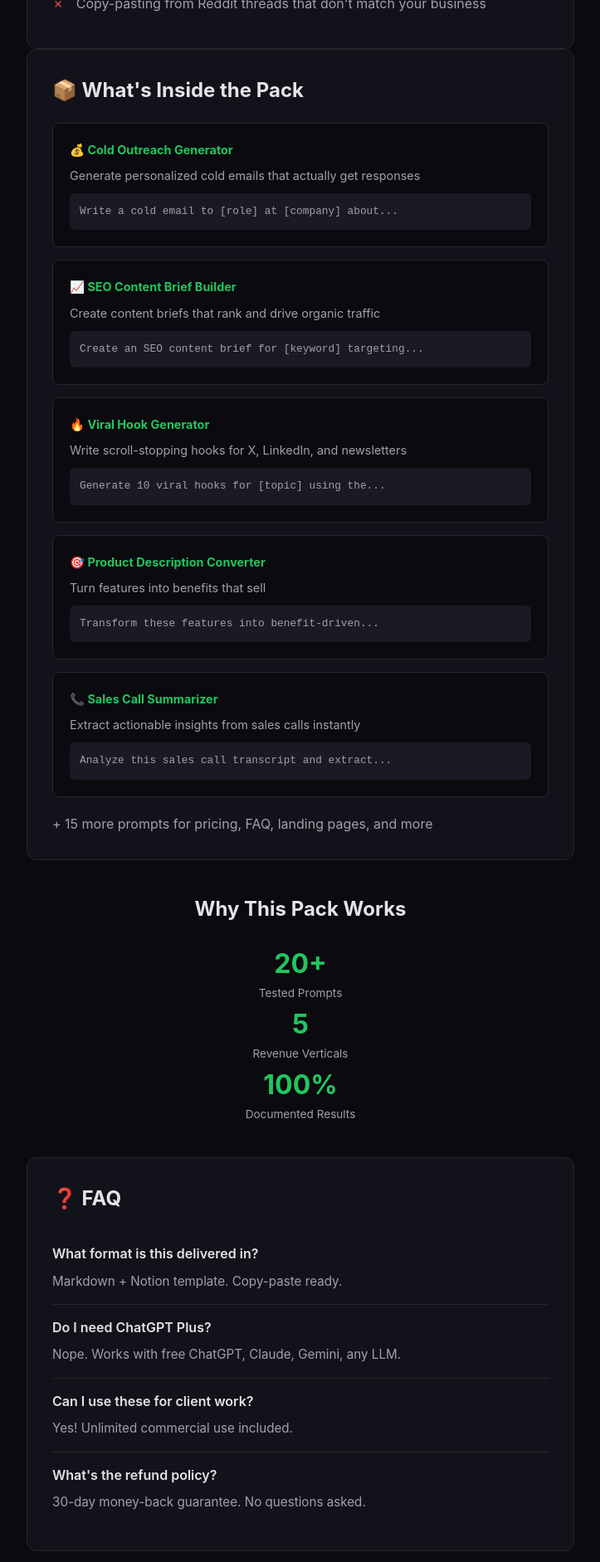
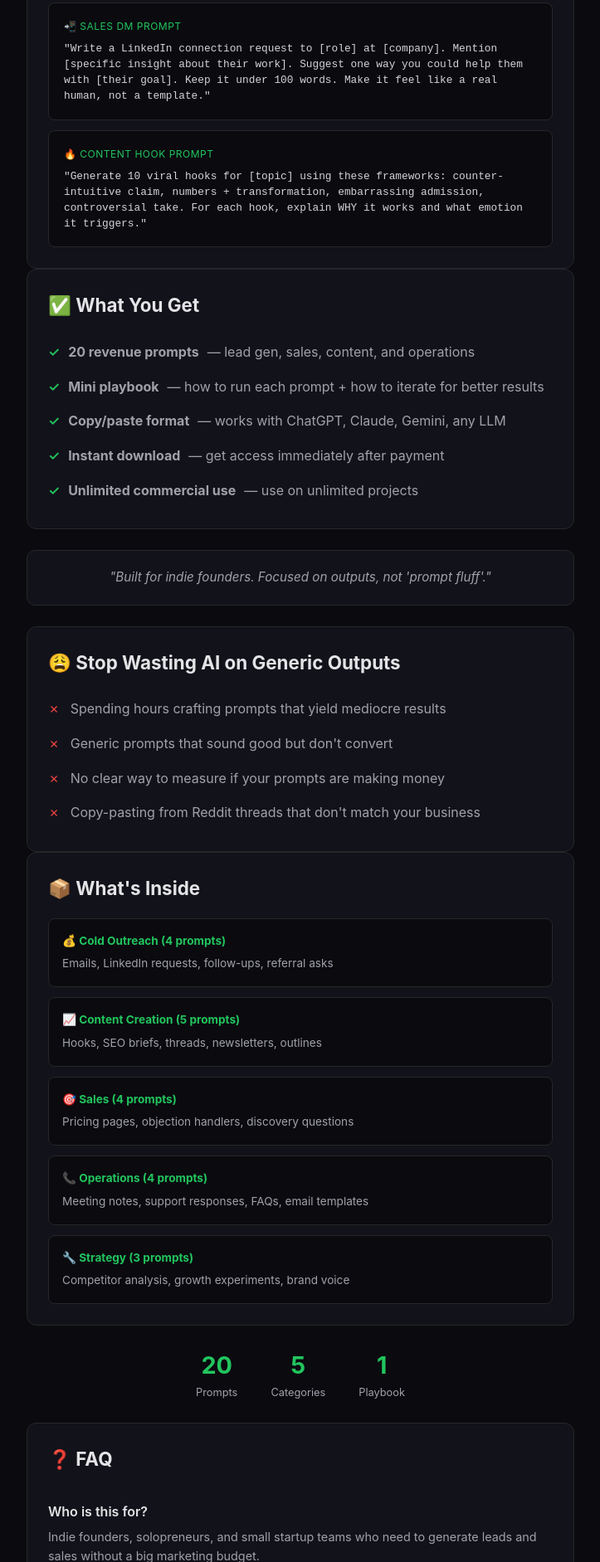
Before and after one commit to evaolennikov-blip/revenue-prompts, a plain HTML site: page index.html in a window 1280 px wide. Shown: the part 917-2800 px from the top of the page at 83% size, without its empty margins (278-1001 px from the left). Drawn offline with Linux system fonts and the light colour scheme.

Commit message:
Landing page V2 - conversion improvements
- Added specific subheadline with benefit
- Instant download badge
- 3 real prompt previews (lead gen, sales DM, content hook)
- What you get bullets
- Updated FAQ with who is this for/not for
- Refund guarantee line
- CTA: Get Instant Access ()
- Credibility line instead of false claims
- Updated Stripe payment link

```diff
--- a/index.html
+++ b/index.html
@@ -3,8 +3,8 @@
 <head>
     <meta charset="UTF-8">
     <meta name="viewport" content="width=device-width, initial-scale=1.0">
-    <title>Revenue Prompts — AI Prompts That Make You Money</title>
-    <meta name="description" content="Tested AI prompts that generate leads, close sales, and create content that converts. $29 early access.">
+    <title>Revenue Prompts — 20 AI Prompts to Generate Leads & Sales</title>
+    <meta name="description" content="20 tested prompts + mini playbook to generate leads, sales, and content in 30 minutes. $29 one-time.">
     <style>
         * { margin: 0; padding: 0; box-sizing: border-box; }
         :root {
@@ -19,56 +19,72 @@
         body { font-family: -apple-system, BlinkMacSystemFont, 'Segoe UI', Roboto, sans-serif; background: var(--bg); color: var(--text); line-height: 1.6; }
         .container { max-width: 700px; margin: 0 auto; padding: 0 20px; }
 
-        header { padding: 60px 0 40px; text-align: center; }
-        .badge { display: inline-block; background: rgba(34, 197, 94, 0.1); color: var(--accent); padding: 6px 14px; border-radius: 20px; font-size: 0.85rem; font-weight: 500; margin-bottom: 20px; border: 1px solid rgba(34, 197, 94, 0.2); }
-        h1 { font-size: 2.5rem; font-weight: 700; margin-bottom: 15px; line-height: 1.2; }
+        header { padding: 50px 0 30px; text-align: center; }
+        .badge { display: inline-block; background: rgba(34, 197, 94, 0.1); color: var(--accent); padding: 6px 14px; border-radius: 20px; font-size: 0.8rem; font-weight: 500; margin-bottom: 15px; border: 1px solid rgba(34, 197, 94, 0.2); }
+        .badge-inline { display: inline-flex; align-items: center; gap: 6px; background: rgba(34, 197, 94, 0.1); color: var(--accent); padding: 4px 10px; border-radius: 6px; font-size: 0.75rem; font-weight: 500; border: 1px solid rgba(34, 197, 94, 0.2); }
+        h1 { font-size: 2.5rem; font-weight: 700; margin-bottom: 10px; line-height: 1.2; }
         h1 span { color: var(--accent); }
-        .tagline { font-size: 1.2rem; color: var(--text-muted); max-width: 500px; margin: 0 auto; }
+        .tagline { font-size: 1.15rem; color: var(--text-muted); max-width: 520px; margin: 0 auto 25px; line-height: 1.5; }
 
-        .hero-card { background: var(--bg-card); border: 1px solid var(--border); border-radius: 16px; padding: 40px; margin: 40px 0; text-align: center; }
-        .price { font-size: 3rem; font-weight: 700; color: var(--text); }
+        .hero-card { background: var(--bg-card); border: 1px solid var(--border); border-radius: 16px; padding: 35px; margin: 30px 0; text-align: center; }
+        .price { font-size: 2.8rem; font-weight: 700; color: var(--text); }
         .price span { font-size: 1rem; color: var(--text-muted); font-weight: 400; }
-        .price-old { font-size: 1.5rem; color: var(--text-muted); text-decoration: line-through; margin-right: 10px; }
+        .price-old { font-size: 1.4rem; color: var(--text-muted); text-decoration: line-through; margin-right: 10px; }
 
         .btn { display: inline-block; background: var(--accent); color: #000; padding: 16px 40px; border-radius: 10px; text-decoration: none; font-weight: 600; font-size: 1.1rem; transition: all 0.2s; border: none; cursor: pointer; }
-        .btn:hover { background: var(--accent-hover); transform: translateY(-2px); }
+        .btn:hover { background: var(--accent-hover); transform: translateY(-2px); box-shadow: 0 8px 25px rgba(34, 197, 94, 0.3); }
         .btn-full { width: 100%; }
 
-        .guarantee { color: var(--text-muted); font-size: 0.9rem; margin-top: 15px; }
+        .guarantee { color: var(--text-muted); font-size: 0.85rem; margin-top: 12px; }
+        .guarantee-highlight { color: var(--accent); font-weight: 500; }
 
-        section { padding: 40px 0; }
-        h2 { font-size: 1.5rem; margin-bottom: 20px; }
+        section { padding: 35px 0; }
+        h2 { font-size: 1.4rem; margin-bottom: 18px; }
 
-        .problem { background: var(--bg-card); border: 1px solid var(--border); border-radius: 12px; padding: 30px; }
+        .preview-section { background: var(--bg-card); border: 1px solid var(--border); border-radius: 12px; padding: 25px; }
+        .preview-item { background: var(--bg); border: 1px solid var(--border); border-radius: 8px; padding: 18px; margin-bottom: 12px; }
+        .preview-item:last-child { margin-bottom: 0; }
+        .preview-label { font-size: 0.75rem; color: var(--accent); text-transform: uppercase; letter-spacing: 0.5px; margin-bottom: 8px; }
+        .preview-prompt { font-family: monospace; font-size: 0.8rem; color: #d4d4d8; line-height: 1.5; }
+
+        .what-you-get { background: var(--bg-card); border: 1px solid var(--border); border-radius: 12px; padding: 25px; }
+        .what-you-get ul { list-style: none; }
+        .what-you-get li { padding: 8px 0; color: var(--text-muted); display: flex; align-items: flex-start; gap: 10px; }
+        .what-you-get li::before { content: "✓"; color: var(--accent); font-weight: 600; }
+
+        .problem { background: var(--bg-card); border: 1px solid var(--border); border-radius: 12px; padding: 25px; }
         .problem ul { list-style: none; }
-        .problem li { padding: 10px 0; color: var(--text-muted); }
-        .problem li::before { content: "✗ "; color: #ef4444; margin-right: 10px; }
+        .problem li { padding: 8px 0; color: var(--text-muted); }
+        .problem li::before { content: "✗ "; color: #ef4444; margin-right: 8px; }
 
-        .whats-inside { background: var(--bg-card); border: 1px solid var(--border); border-radius: 12px; padding: 30px; }
-        .prompt-list { display: grid; gap: 15px; }
-        .prompt-item { background: var(--bg); border: 1px solid var(--border); border-radius: 8px; padding: 20px; }
-        .prompt-item h4 { color: var(--accent); font-size: 0.9rem; margin-bottom: 8px; }
-        .prompt-item p { color: var(--text-muted); font-size: 0.9rem; }
-        .prompt-preview { background: #1a1a24; padding: 12px; border-radius: 6px; font-family: monospace; font-size: 0.8rem; color: #a1a1aa; margin-top: 10px; white-space: pre-wrap; overflow: hidden; max-height: 60px; }
+        .whats-inside { background: var(--bg-card); border: 1px solid var(--border); border-radius: 12px; padding: 25px; }
+        .prompt-list { display: grid; gap: 12px; }
+        .prompt-item { background: var(--bg); border: 1px solid var(--border); border-radius: 8px; padding: 16px; }
+        .prompt-item h4 { color: var(--accent); font-size: 0.85rem; margin-bottom: 6px; }
+        .prompt-item p { color: var(--text-muted); font-size: 0.85rem; }
 
-        .social-proof { text-align: center; padding: 30 }
-        .statspx; { display: flex; justify-content: center; gap: 40px; flex-wrap: wrap; }
+        .social-proof { text-align: center; padding: 25px 0; }
+        .stats { display: flex; justify-content: center; gap: 40px; flex-wrap: wrap; }
         .stat { text-align: center; }
-        .stat-num { font-size: 2rem; font-weight: 700; color: var(--accent); }
-        .stat-label { font-size: 0.85rem; color: var(--text-muted); }
+        .stat-num { font-size: 1.8rem; font-weight: 700; color: var(--accent); }
+        .stat-label { font-size: 0.8rem; color: var(--text-muted); }
 
-        .faq { background: var(--bg-card); border: 1px solid var(--border); border-radius: 12px; padding: 30px; }
+        .credibility { background: var(--bg-card); border: 1px solid var(--border); border-radius: 10px; padding: 20px; text-align: center; margin: 25px 0; }
+        .credibility p { color: var(--text-muted); font-size: 0.95rem; font-style: italic; }
+
+        .faq { background: var(--bg-card); border: 1px solid var(--border); border-radius: 12px; padding: 25px; }
         .faq-item { padding: 15px 0; border-bottom: 1px solid var(--border); }
         .faq-item:last-child { border-bottom: none; }
-        .faq-q { font-weight: 600; margin-bottom: 8px; }
-        .faq-a { color: var(--text-muted); font-size: 0.95rem; }
+        .faq-q { font-weight: 600; margin-bottom: 6px; }
+        .faq-a { color: var(--text-muted); font-size: 0.9rem; }
 
-        footer { text-align: center; padding: 40px 0; color: var(--text-muted); font-size: 0.85rem; }
+        footer { text-align: center; padding: 30px 0; color: var(--text-muted); font-size: 0.8rem; }
 
         @media (max-width: 600px) {
             h1 { font-size: 1.8rem; }
             .hero-card { padding: 25px; }
             .price { font-size: 2.2rem; }
+            .stats { gap: 25px; }
         }
     </style>
 </head>
@@ -77,14 +93,50 @@
         <header>
             <div class="badge">🚀 Early Access — Limited Time</div>
             <h1>Revenue<span>Prompts</span></h1>
-            <p class="tagline">AI prompts that generate leads, close sales, and create content that converts. Tested. Documented. Profitable.</p>
+            <p class="tagline">20 tested prompts + mini playbook to generate leads, sales, and content in 30 minutes.</p>
+            <div class="badge-inline">⚡ Instant Download</div>
         </header>
 
         <div class="hero-card">
             <div><span class="price-old">$59</span><span class="price">$29 <span>one-time</span></span></div>
-            <p style="color: var(--text-muted); margin: 15px 0;">20 Premium Revenue-Generating Prompts</p>
-            <a href="https://buy.stripe.com/3cIcN602H4yP4E438S4Rq04" class="btn btn-full" target="_blank">Get Instant Access</a>
-            <p class="guarantee">🔒 Secure checkout • Instant download • 30-day money-back</p>
+            <p style="color: var(--text-muted); margin: 12px 0 20px;">20 Premium Revenue-Generating Prompts + Playbook</p>
+            <a href="https://buy.stripe.com/eVq4gA7v92qH1rSaBk4Rq05" class="btn btn-full" target="_blank">Get Instant Access ($29)</a>
+            <p class="guarantee"><span class="guarantee-highlight">🔒 Secure checkout via Stripe</span> • Instant download</p>
+            <p class="guarantee">If you don't find at least 3 prompts you'll reuse, email within 7 days for a full refund.</p>
+        </div>
+
+        <section class="preview-section">
+            <h2>👀 Preview (3 of 20)</h2>
+
+            <div class="preview-item">
+                <div class="preview-label">💰 Lead Gen Prompt</div>
+                <div class="preview-prompt">"Write a personalized cold email to a [role] at [company]. Focus on their specific pain point: [pain point]. Include one relevant case study from [industry]. End with one specific question about their [challenge]. Keep it under 150 words. Punchy. Direct."</div>
+            </div>
+
+            <div class="preview-item">
+                <div class="preview-label">📲 Sales DM Prompt</div>
+                <div class="preview-prompt">"Write a LinkedIn connection request to [role] at [company]. Mention [specific insight about their work]. Suggest one way you could help them with [their goal]. Keep it under 100 words. Make it feel like a real human, not a template."</div>
+            </div>
+
+            <div class="preview-item">
+                <div class="preview-label">🔥 Content Hook Prompt</div>
+                <div class="preview-prompt">"Generate 10 viral hooks for [topic] using these frameworks: counter-intuitive claim, numbers + transformation, embarrassing admission, controversial take. For each hook, explain WHY it works and what emotion it triggers."</div>
+            </div>
+        </section>
+
+        <section class="what-you-get">
+            <h2>✅ What You Get</h2>
+            <ul>
+                <li><strong>20 revenue prompts</strong> — lead gen, sales, content, and operations</li>
+                <li><strong>Mini playbook</strong> — how to run each prompt + how to iterate for better results</li>
+                <li><strong>Copy/paste format</strong> — works with ChatGPT, Claude, Gemini, any LLM</li>
+                <li><strong>Instant download</strong> — get access immediately after payment</li>
+                <li><strong>Unlimited commercial use</strong> — use on unlimited projects</li>
+            </ul>
+        </section>
+
+        <div class="credibility">
+            <p>"Built for indie founders. Focused on outputs, not 'prompt fluff'."</p>
         </div>
 
         <section class="problem">
@@ -98,51 +150,44 @@
         </section>
 
         <section class="whats-inside">
-            <h2>📦 What's Inside the Pack</h2>
+            <h2>📦 What's Inside</h2>
             <div class="prompt-list">
                 <div class="prompt-item">
-                    <h4>💰 Cold Outreach Generator</h4>
-                    <p>Generate personalized cold emails that actually get responses</p>
-                    <div class="prompt-preview">Write a cold email to [role] at [company] about...</div>
+                    <h4>💰 Cold Outreach (4 prompts)</h4>
+                    <p>Emails, LinkedIn requests, follow-ups, referral asks</p>
                 </div>
                 <div class="prompt-item">
-                    <h4>📈 SEO Content Brief Builder</h4>
-                    <p>Create content briefs that rank and drive organic traffic</p>
-                    <div class="prompt-preview">Create an SEO content brief for [keyword] targeting...</div>
+                    <h4>📈 Content Creation (5 prompts)</h4>
+                    <p>Hooks, SEO briefs, threads, newsletters, outlines</p>
                 </div>
                 <div class="prompt-item">
-                    <h4>🔥 Viral Hook Generator</h4>
-                    <p>Write scroll-stopping hooks for X, LinkedIn, and newsletters</p>
-                    <div class="prompt-preview">Generate 10 viral hooks for [topic] using the...</div>
+                    <h4>🎯 Sales (4 prompts)</h4>
+                    <p>Pricing pages, objection handlers, discovery questions</p>
                 </div>
                 <div class="prompt-item">
-                    <h4>🎯 Product Description Converter</h4>
-                    <p>Turn features into benefits that sell</p>
-                    <div class="prompt-preview">Transform these features into benefit-driven...</div>
+                    <h4>📞 Operations (4 prompts)</h4>
+                    <p>Meeting notes, support responses, FAQs, email templates</p>
                 </div>
                 <div class="prompt-item">
-                    <h4>📞 Sales Call Summarizer</h4>
-                    <p>Extract actionable insights from sales calls instantly</p>
-                    <div class="prompt-preview">Analyze this sales call transcript and extract...</div>
+                    <h4>🔧 Strategy (3 prompts)</h4>
+                    <p>Competitor analysis, growth experiments, brand voice</p>
                 </div>
             </div>
-            <p style="margin-top: 20px; color: var(--text-muted);">+ 15 more prompts for pricing, FAQ, landing pages, and more</p>
         </section>
 
         <section class="social-proof">
-            <h2>Why This Pack Works</h2>
             <div class="stats">
                 <div class="stat">
-                    <div class="stat-num">20+</div>
-                    <div class="stat-label">Tested Prompts</div>
+                    <div class="stat-num">20</div>
+                    <div class="stat-label">Prompts</div>
                 </div>
                 <div class="stat">
                     <div class="stat-num">5</div>
-                    <div class="stat-label">Revenue Verticals</div>
+                    <div class="stat-label">Categories</div>
                 </div>
                 <div class="stat">
-                    <div class="stat-num">100%</div>
-                    <div class="stat-label">Documented Results</div>
+                    <div class="stat-num">1</div>
+                    <div class="stat-label">Playbook</div>
                 </div>
             </div>
         </section>
@@ -150,32 +195,32 @@
         <section class="faq">
             <h2>❓ FAQ</h2>
             <div class="faq-item">
-                <div class="faq-q">What format is this delivered in?</div>
-                <div class="faq-a">Markdown + Notion template. Copy-paste ready.</div>
+                <div class="faq-q">Who is this for?</div>
+                <div class="faq-a">Indie founders, solopreneurs, and small startup teams who need to generate leads and sales without a big marketing budget.</div>
             </div>
             <div class="faq-item">
-                <div class="faq-q">Do I need ChatGPT Plus?</div>
-                <div class="faq-a">Nope. Works with free ChatGPT, Claude, Gemini, any LLM.</div>
+                <div class="faq-q">Who is this NOT for?</div>
+                <div class="faq-a">If you already have a proven prompt system for revenue generation, this probably isn't for you. These are starting points, not magic.</div>
             </div>
             <div class="faq-item">
-                <div class="faq-q">Can I use these for client work?</div>
-                <div class="faq-a">Yes! Unlimited commercial use included.</div>
+                <div class="faq-q">Do I need to be technical?</div>
+                <div class="faq-a">Nope. Just copy the prompts, fill in the brackets with your details, and paste into any AI. That's it.</div>
             </div>
             <div class="faq-item">
                 <div class="faq-q">What's the refund policy?</div>
-                <div class="faq-a">30-day money-back guarantee. No questions asked.</div>
+                <div class="faq-a">If you don't find at least 3 prompts you'll reuse, email within 7 days for a full refund. No questions asked.</div>
             </div>
         </section>
 
-        <div class="hero-card" style="margin-top: 40px;">
+        <div class="hero-card" style="margin-top: 30px;">
             <div><span class="price-old">$59</span><span class="price">$29 <span>one-time</span></span></div>
-            <p style="color: var(--text-muted); margin: 15px 0;">Get the prompts that generate revenue. Not just engagement.</p>
-            <a href="https://buy.stripe.com/3cIcN602H4yP4E438S4Rq04" class="btn btn-full" target="_blank">Get Instant Access →</a>
+            <p style="color: var(--text-muted); margin: 12px 0 20px;">Start generating leads in 30 minutes.</p>
+            <a href="https://buy.stripe.com/eVq4gA7v92qH1rSaBk4Rq05" class="btn btn-full" target="_blank">Get Instant Access ($29) →</a>
+            <p class="guarantee">7-day refund guarantee • No questions asked</p>
         </div>
 
         <footer>
             <p>© 2026 RevenuePrompts. All rights reserved.</p>
-            <p style="margin-top: 10px;"><a href="#" style="color: var(--text-muted);">Privacy</a> • <a href="#" style="color: var(--text-muted);">Terms</a> • <a href="#" style="color: var(--text-muted);">Contact</a></p>
         </footer>
     </div>
 </body>
```
